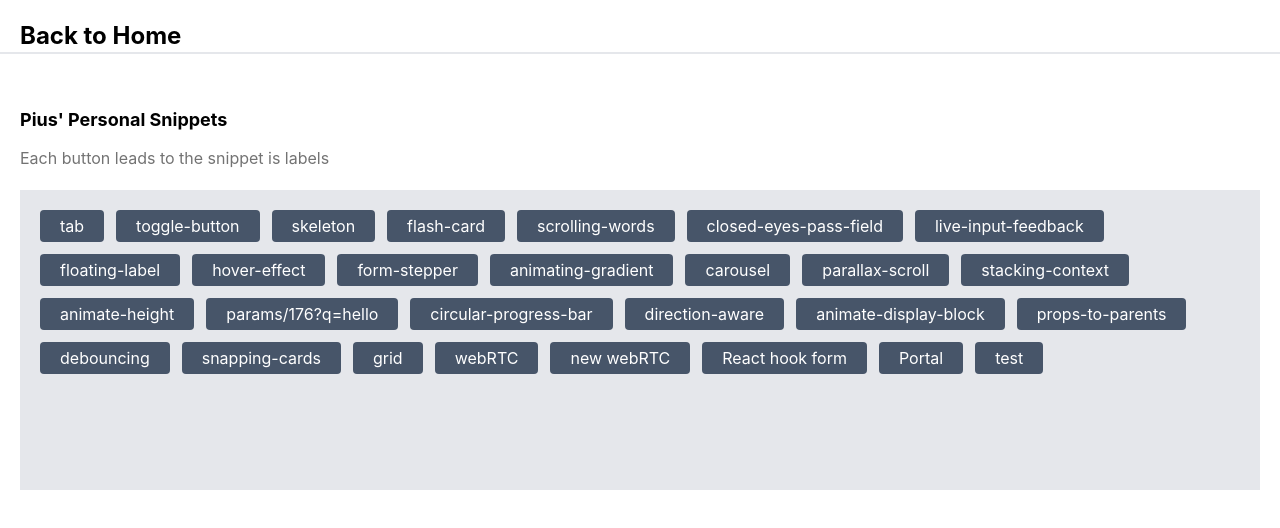
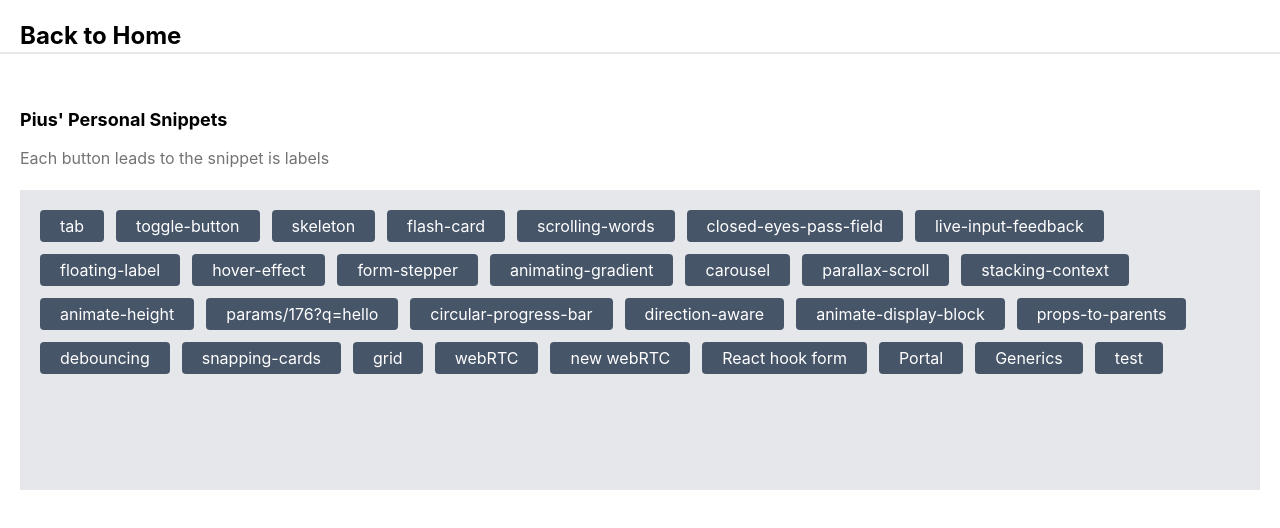
Before and after one commit to thetruekobby/snippets, a React (Vite) app: page / in a window 1280 px wide. Shown: the top 528 px of the page. Built offline with nearby package versions, Linux system fonts and the light colour scheme.

Commit message:
generic components

```diff
--- a/src/data.jsx
+++ b/src/data.jsx
@@ -27,6 +27,7 @@ import Test from "./Test"
 import NewWebRTC from "./pages/newWebRTC"
 import HookForm from "./pages/HookForm"
 import Portal from "./pages/Portal"
+import Generics from "./pages/Generics"
 
 export const routes = [
   { name: "/", component: <Home /> },
@@ -57,6 +58,7 @@ export const routes = [
   { name: "new webRTC", component: <NewWebRTC /> },
   { name: "React hook form", component: <HookForm /> },
   { name: "Portal", component: <Portal /> },
+  { name: "Generics", component: <Generics /> },
   { name: "test", component: <Test /> },
 ]
 
--- /dev/null
+++ b/src/pages/Generics.tsx
@@ -0,0 +1,20 @@
+import React from "react"
+
+const Generics = () => {
+  return (
+    <>
+      <div>Generics</div>
+      <Child data={{ name: "Gideon" }} />
+    </>
+  )
+}
+export default Generics
+
+export function Child<T>({ data }: Props<T>) {
+  console.log(data)
+  return <div>Child</div>
+}
+
+type Props<T> = {
+  data: T
+}
```
Also changed, not shown: 1 other file (tests, documents, lock files or other folders).
